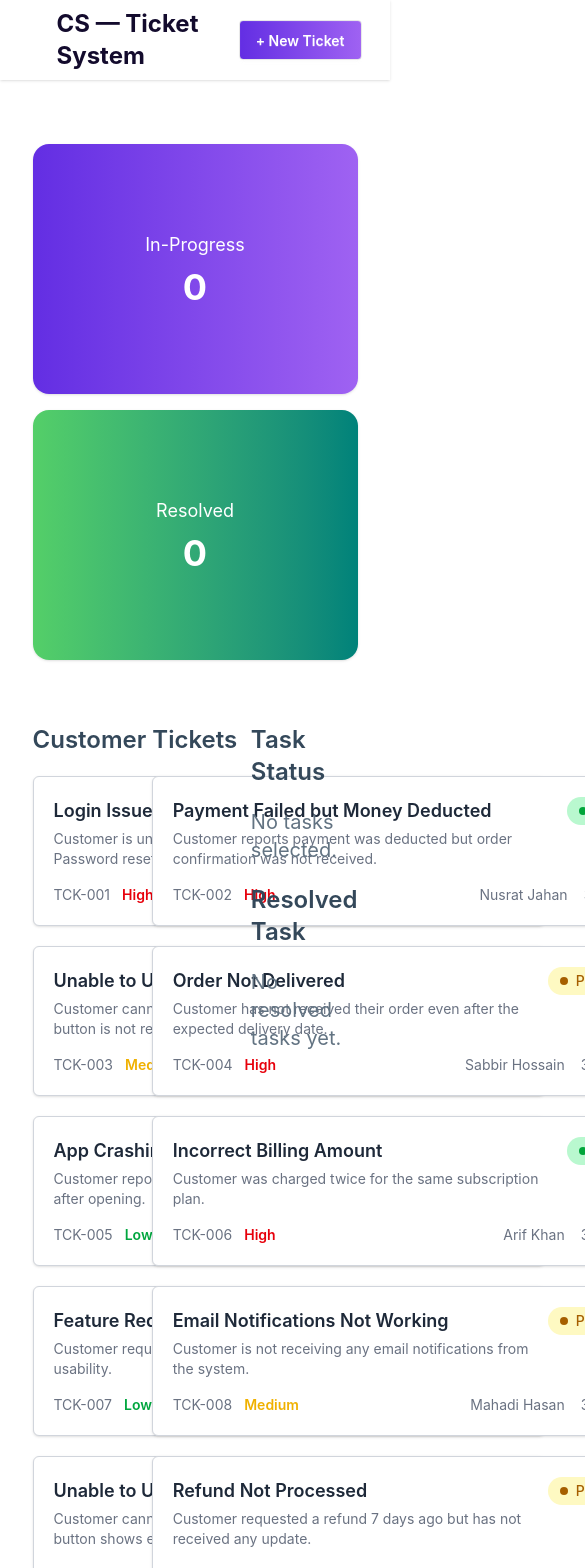
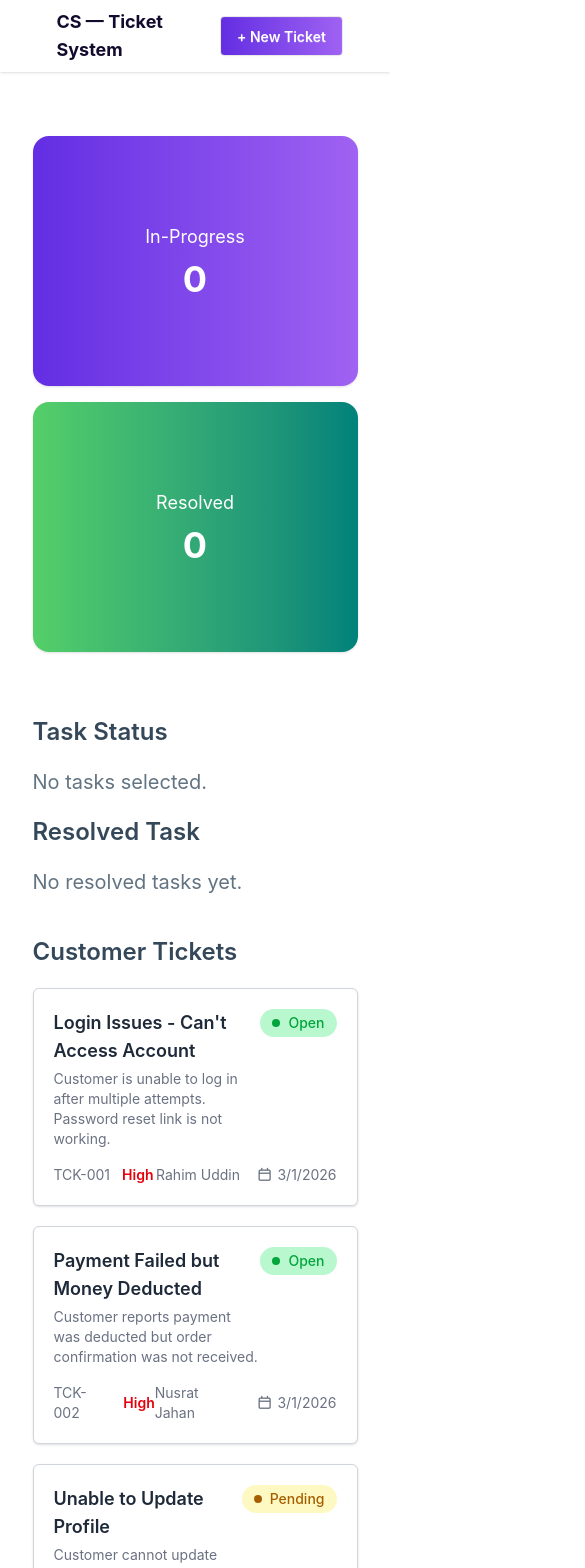
Before and after one commit to Tanbiru/restart-second-assignment, a React (Vite) app: page / in a window 390 px wide. Shown: the top 1568 px of the page, 585 px wide, since content can reach past the window. Built offline with nearby package versions, Linux system fonts and the light colour scheme.

Commit message:
Responsive done

```diff
--- a/src/Components/Navbar/Navbar.jsx
+++ b/src/Components/Navbar/Navbar.jsx
@@ -5,7 +5,7 @@ const Navbar = () => {
         <section className=' bg-base-100 shadow-sm'>
      <div className="navbar  justify-between px-6 w-10/12 mx-auto">
   <div>
-    <h3 className="text-2xl font-bold text-[#130B2D]">
+    <h3 className="text-lg sm:text-xl md:text-2xl lg:text-3xl font-bold text-[#130B2D]">
       CS — Ticket System
     </h3>
   </div>
--- a/src/Components/Tickets/Tickets.jsx
+++ b/src/Components/Tickets/Tickets.jsx
@@ -91,7 +91,7 @@ const Tickets = ({ ticketPromise, onTicketSelect, onTicketComplete }) => {
         theme="light"
       />
 
-      <div className="mt-10 w-10/12 mx-auto flex justify-around">
+      <div className="mt-10 w-10/12 mx-auto flex flex-col lg:flex-row lg:justify-around gap-10">
 
 
 
@@ -99,10 +99,10 @@ const Tickets = ({ ticketPromise, onTicketSelect, onTicketComplete }) => {
 
 
 
-        <div>
+        <div className="order-2 lg:order-1">
           <h3 className='text-2xl font-semibold text-[#34485A] pb-5'>Customer Tickets</h3>
 
-          <div className='grid grid-cols-2 pb-32 gap-5'>
+          <div className='grid grid-cols-1 lg:grid-cols-2 pb-32 gap-5'>
             {
               ticketData.map(ticket => {
                 const statusColor =
@@ -119,7 +119,7 @@ const Tickets = ({ ticketPromise, onTicketSelect, onTicketComplete }) => {
 
                 return (
                   <div key={ticket.id}>
-                    <div className="w-lg">
+                    <div className="w-full">
                       <a
                         href="#"
                         onClick={(e) => handleTicketClick(ticket, e)}
@@ -152,7 +152,7 @@ const Tickets = ({ ticketPromise, onTicketSelect, onTicketComplete }) => {
 
                           <div className="flex items-center gap-4 text-gray-500">
                             <span>{ticket.customer}</span>
-                            <span className="flex items-center gap-1">
+                            <span className="flex items-center gap-1"><i class="fa-regular fa-calendar"></i>
                               {ticket.createdAt}
                             </span>
                           </div>
@@ -169,13 +169,13 @@ const Tickets = ({ ticketPromise, onTicketSelect, onTicketComplete }) => {
         {/* Task status section*/}
 
 
-        <div>
+        <div className="order-1 lg:order-2">
           <h3 className='text-2xl font-semibold text-[#34485A] pb-5'>Task Status</h3>
 
           <div className=''>
             {selectedTickets.length > 0 ? (
               selectedTickets.map(ticket => (
-                <div key={ticket.id} className="card w-96 bg-base-100 card-sm shadow-sm mb-5">
+                <div key={ticket.id} className="card w-full bg-base-100 card-sm shadow-sm mb-5">
                   <div className="card-body items-center">
                     <h2 className="card-title">{ticket.title}</h2>
                     <button
```
